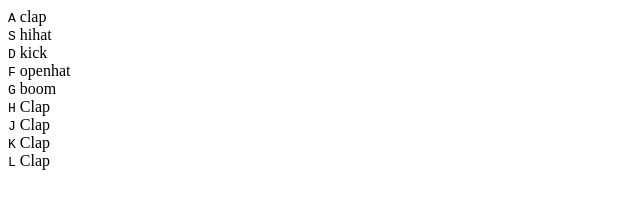
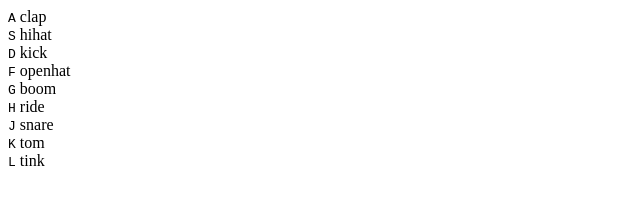
Before and after one commit to glaucia86/100-days-of-code-challenge, a website: page src/day-01/index.html in a window 1280 px wide. Shown: the full height of the page, 0-640 px from the left. Drawn offline with Linux system fonts and the light colour scheme.

Commit message:
Início do desenvolvimento da lógica inerente ao kit da bateria.

```diff
--- a/src/day-01/index.html
+++ b/src/day-01/index.html
@@ -50,31 +50,31 @@
   </div>
   <!-- FIM: boom SOUND -->
 
-  <!-- INÍCIO: CLAP SOUND -->
+  <!-- INÍCIO: RIDE SOUND -->
   <div data-key="" class="key">
     <kbd>H</kbd>
-    <span class="sound">Clap</span>
+    <span class="sound">ride</span>
   </div>
   <!-- FIM: CLAP SOUND -->
 
-  <!-- INÍCIO: CLAP SOUND -->
+  <!-- INÍCIO: SNARE SOUND -->
   <div data-key="" class="key">
     <kbd>J</kbd>
-    <span class="sound">Clap</span>
+    <span class="sound">snare</span>
   </div>
   <!-- FIM: CLAP SOUND -->
 
-  <!-- INÍCIO: CLAP SOUND -->
+  <!-- INÍCIO: TOM SOUND -->
   <div data-key="" class="key">
     <kbd>K</kbd>
-    <span class="sound">Clap</span>
+    <span class="sound">tom</span>
   </div>
   <!-- FIM: CLAP SOUND -->
 
-  <!-- INÍCIO: CLAP SOUND -->
+  <!-- INÍCIO: TINK SOUND -->
   <div data-key="" class="key">
     <kbd>L</kbd>
-    <span class="sound">Clap</span>
+    <span class="sound">tink</span>
   </div>
   <!-- FIM: CLAP SOUND -->
 </div>
--- a/src/day-01/js/script.js
+++ b/src/day-01/js/script.js
@@ -0,0 +1,12 @@
+/**
+ * Arquivo: js/script.js
+ * Data: 26/02/2019
+ * Descrição: arquivo responsável por lidar com a lógica do
+ * desenvolvimento do kit da bateria
+ * Author: Glaucia Lemos
+ */
+
+window.addEventListener("keydown", e => {
+  const audio = document.querySelector(`audio[data-key="${e.keyCode}"]`);
+  console.log(audio);
+});
```
Also changed, not shown: .eslintrc.js.
